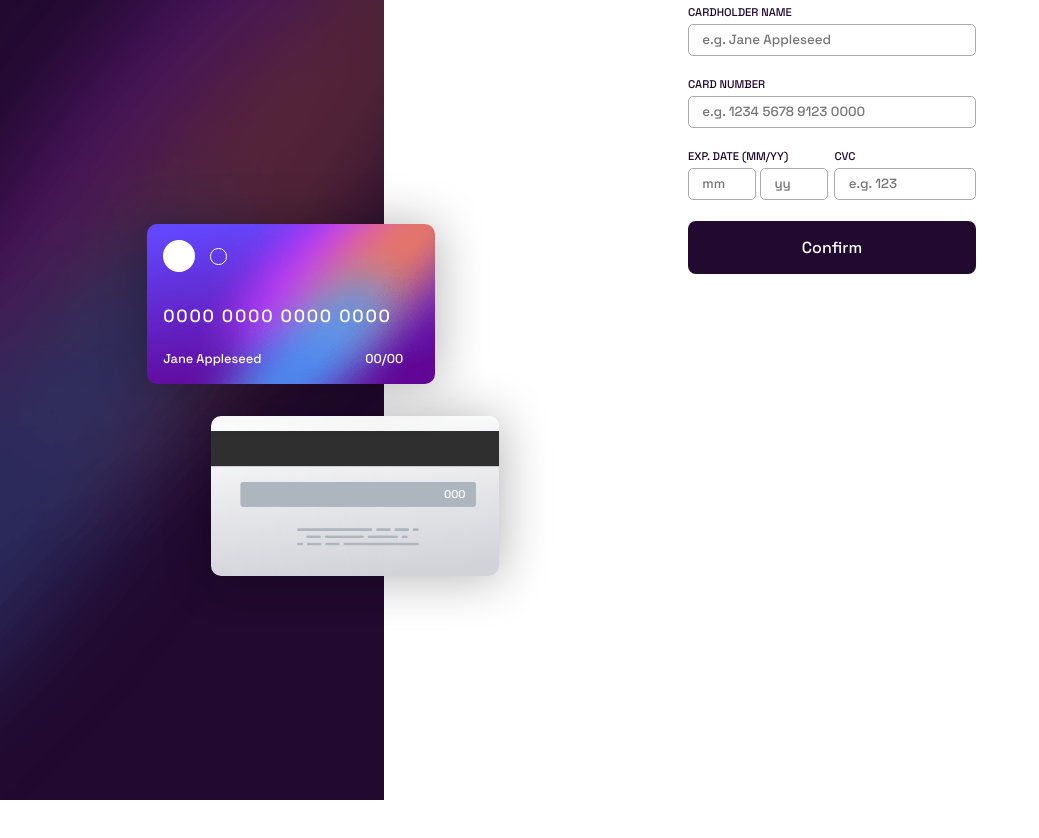
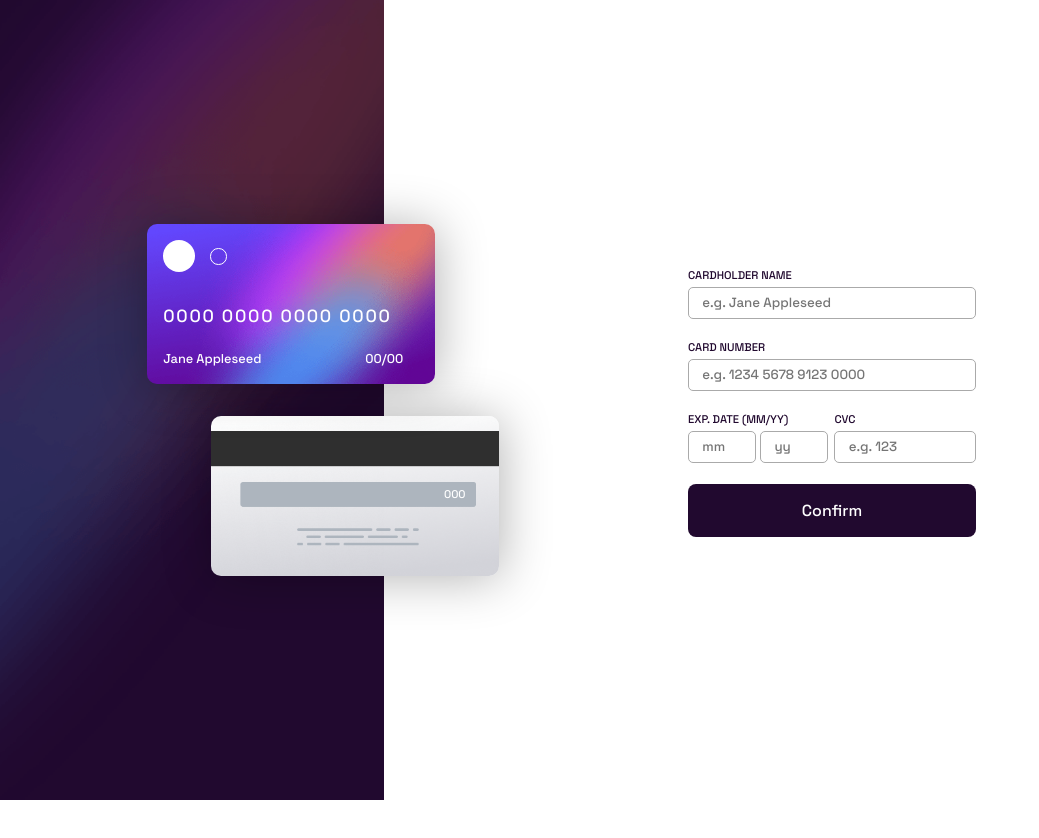
Before and after one commit to Ash6402/Ash6402.github.io, a plain HTML site: page Interactive_Card_Details_Form/index.html in a window 1280 px wide. Shown: the whole page, without its empty margins (0-1039 px from the left). After the commit the page ends 800 px from the top, so only its background shows below. Drawn offline with Linux system fonts and the light colour scheme.

Commit message:
Update style.css

```diff
--- a/Interactive_Card_Details_Form/style.css
+++ b/Interactive_Card_Details_Form/style.css
@@ -123,7 +123,6 @@ input[type=number] {
 	position: relative;
 	padding: 0 1rem;
 	margin: 0 auto;
-
 }
 
 input{
@@ -222,6 +221,7 @@ label{
 	height: 100%;
 	background-color: #fff;
 	display: none;
+	top:0;
 }
 
 .wrapper{
@@ -276,11 +276,13 @@ label{
 		background-image: url(./images/bg-main-desktop.png);
 		width: 30%;
 		height: 100vh;
+		margin: 0;
 	}
 
 	.formC{
-		height: 100vh;
 		width: 320px;
+		display: flex;
+		align-items: center;
 	}
 
 	.cards > div{
```
